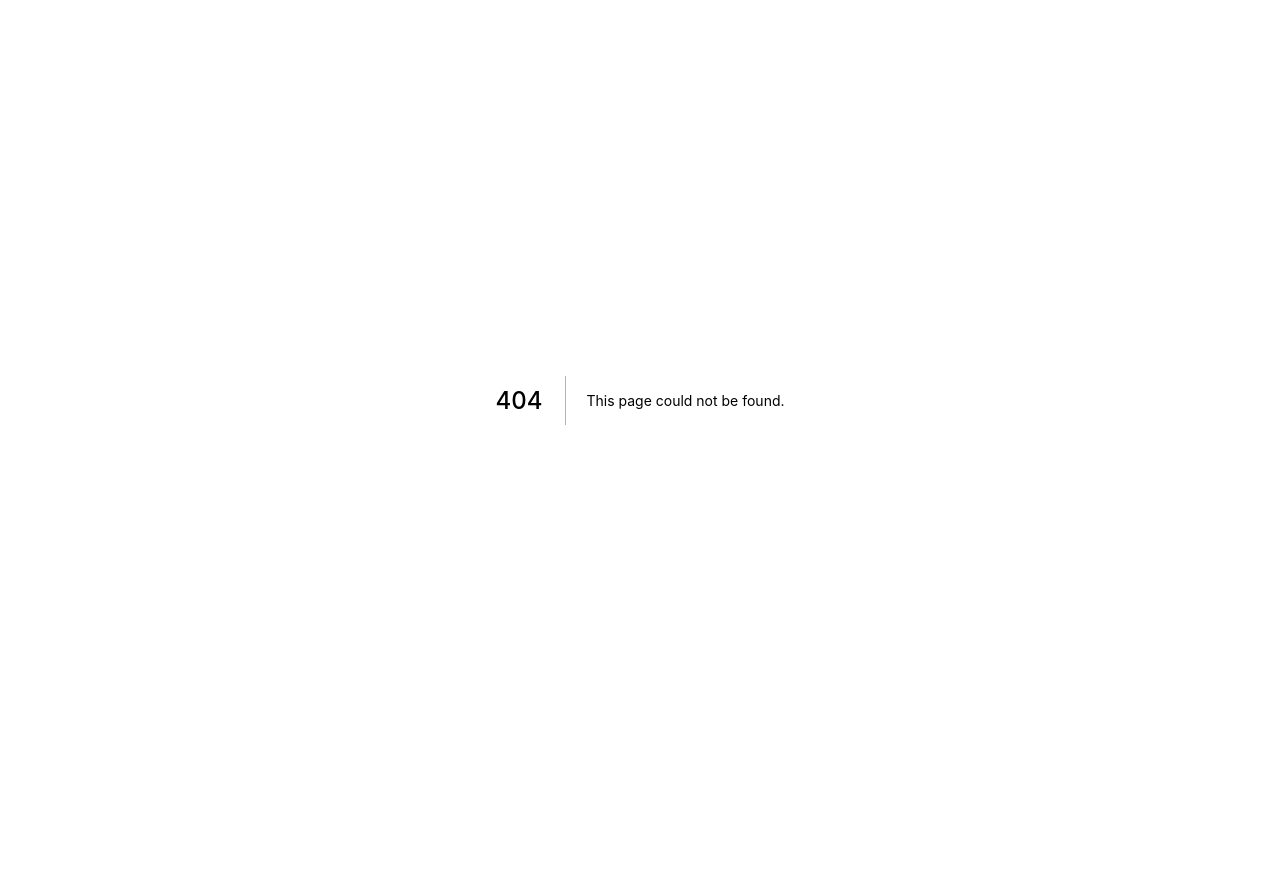
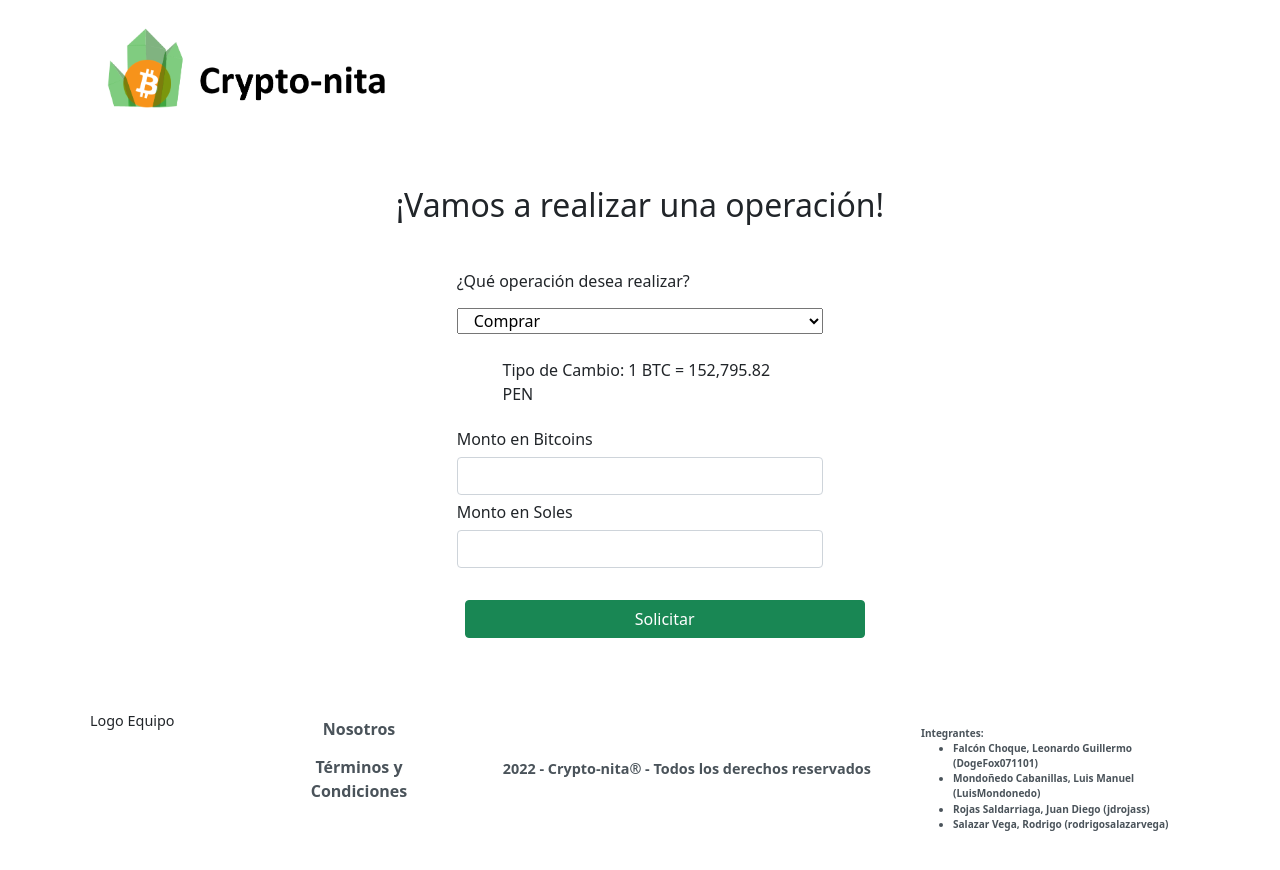
Before and after one commit to DogeFox071101/Crypto-nita_2022-0_Grupo3, a Next.js app in the folder cryptonita/cryptonita_ulima/: page /compraVenta in a window 1280 px wide. Before the commit this address had no page. Before the commit the page ends 800 px from the top, so only its background shows below. Built offline with nearby package versions, Linux system fonts and the light colour scheme.

Commit message:
Compra Venta
Se realizo el sketch comprar o vender en react

```diff
--- /dev/null
+++ b/cryptonita/cryptonita_ulima/pages/compraVenta.js
@@ -0,0 +1,47 @@
+import Footer from "../components/footer.component"
+import Header from "../components/header.component"
+import React, { useEffect } from "react";
+
+const CompraVenta = () => {
+    useEffect(() => {
+        document.title = "Comprar o Vender | Crypto-nita"
+    })
+    return <div>
+        <Header></Header>
+        <main className="p-2 mt-4">
+            <div className="text-center mt-2 mb-5">
+                <h2>¡Vamos a realizar una operación!</h2>
+            </div>
+            <div className="col-4 mx-auto my-2 mb-3">
+                <h6>¿Qué operación desea realizar?</h6>
+            </div>
+            <div className="col-4 mx-auto my-2">
+                <select className="container">
+                    <option>Comprar</option>
+                    <option>Vender</option>
+                </select>
+            <div className="col-9 mx-auto my-2 mt-4">
+                <p>Tipo de Cambio: 1 BTC = 152,795.82 PEN</p>
+            </div>
+            </div>
+            <div className="col-4 mx-auto my-2 mt-4">
+                <div className="my-2">
+                    <h6>Monto en Bitcoins</h6>
+                </div>
+                <input className="form-control" type="text" />
+                <div className="my-2">
+                    <h6>Monto en Soles</h6>
+                </div>
+                <input className="form-control" type="text" />
+                <div className="my-4 row">
+                    <div className="col-6 pe-1">
+                        <button className="btn btn-success m-2 admin">Solicitar</button>
+                    </div>
+                </div>
+            </div>
+        </main>
+        <Footer></Footer>
+    </div>
+}
+
+export default CompraVenta
```
